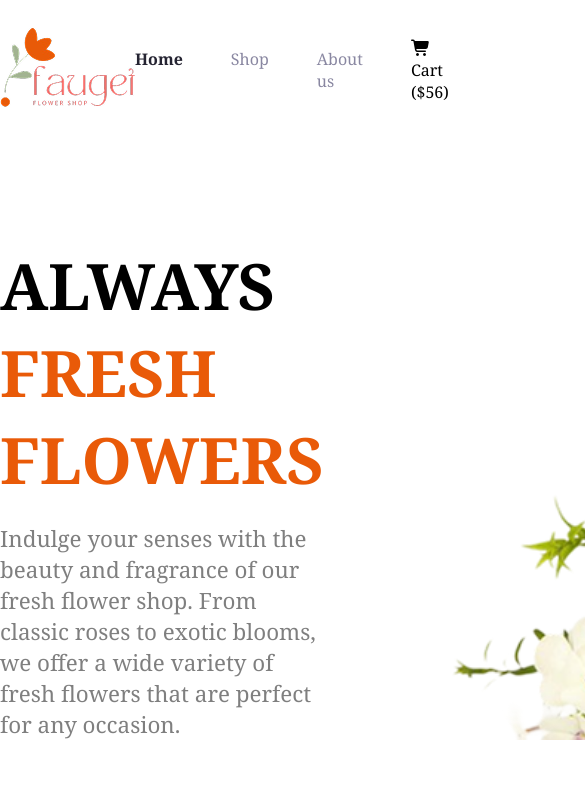
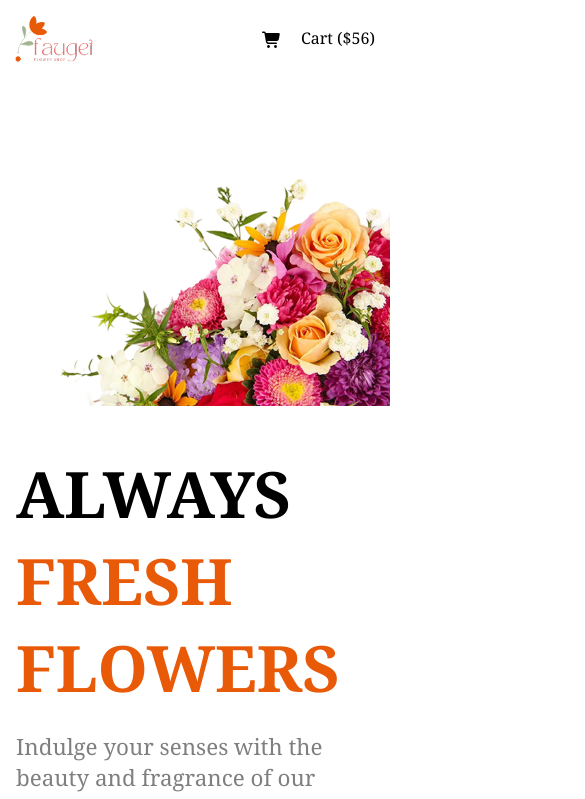
Before and after one commit to sazzad5232/assignment-2-work, a plain HTML site: page index.html in a window 390 px wide. Shown: the top 799 px of the page, 585 px wide, since content can reach past the window. Drawn offline with Linux system fonts and the light colour scheme.

Commit message:
half responsive

```diff
--- a/style.css
+++ b/style.css
@@ -328,3 +328,68 @@ nav ul li:nth-child(1) a {
   width: 36px;
   height: 36px;
 }
+
+/* responsive section */
+
+/* for phone device */
+
+@media screen and (max-width: 576px) {
+  .nav-bar {
+    display: flex;
+    margin: 15px 15px;
+  }
+  figure {
+    display: flex;
+    width: 83px;
+    height: 48px;
+  }
+  .cart-con {
+    display: flex;
+    justify-content: space-between;
+    font-size: 1rem;
+    font-weight: 400;
+    width: 113px;
+    height: 24px;
+  }
+  .cart-con i {
+    padding-top: 5px;
+  }
+  .home-cart ul {
+    display: none;
+  }
+  .banner {
+    flex-direction: column-reverse;
+  }
+  .right-img-con img {
+    width: 100%;
+    height: auto;
+  }
+  .banner .left-text-con {
+    align-items: center;
+    padding: 16px 16px;
+  }
+  .banner.left-text-con h1 {
+    align-self: left;
+    line-break: auto;
+  }
+  .banner.left-text-con p {
+    text-align: left;
+  }
+  .our-plant-text h2,
+  p {
+    text-align: center;
+  }
+  .our-plant-text p {
+    flex-direction: column;
+    padding: 16px 28px;
+    line-break: auto;
+  }
+  .our-plant-con {
+    grid-template-columns: 1fr 1fr;
+    gap: 30px;
+  }
+  .flower-div {
+    width: 100%;
+    height: auto;
+  }
+}
```
